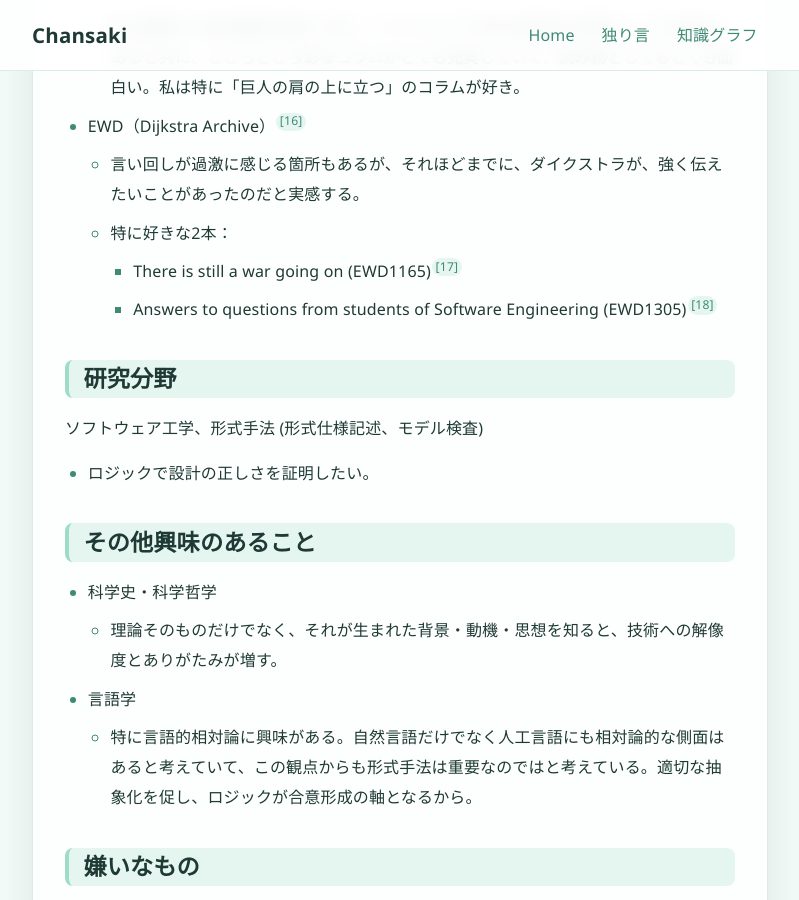
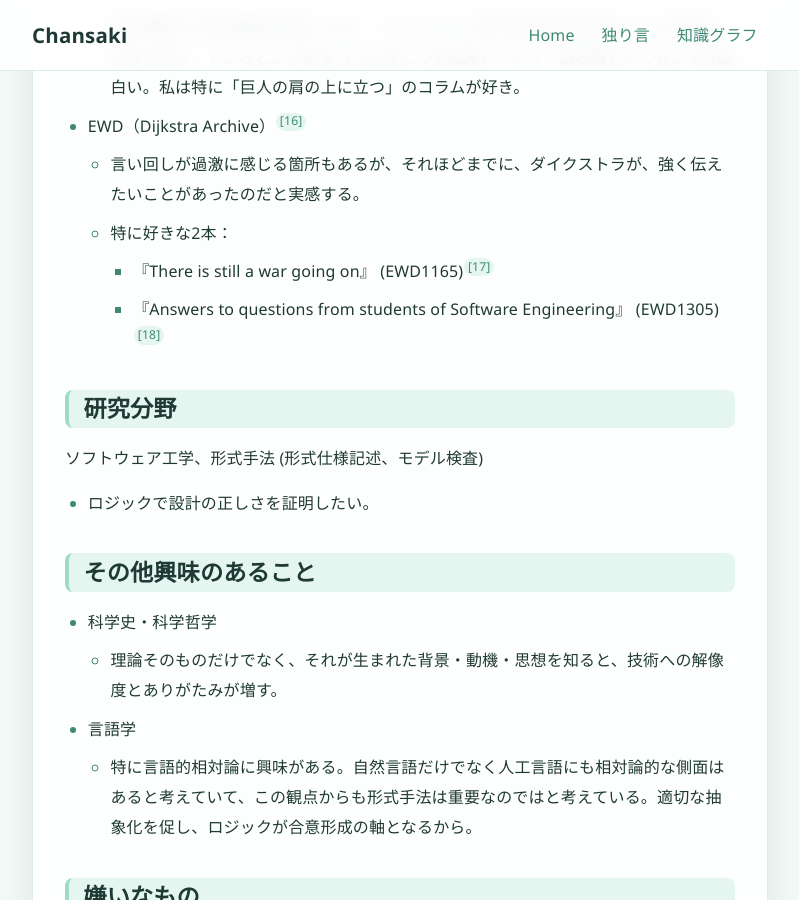
Before and after one commit to chansaki3108341/chansaki3108341.github.io, a Jekyll site: the page built from index.md, in a window 1280 px wide and 900 px high, scrolled down 1624 px. Shown: the whole window, without its empty margins (240-1039 px from the left). Built offline with Jekyll 4.4.1, drawn with Linux system fonts in a browser that asks for light colours.

```diff
--- a/index.md
+++ b/index.md
@@ -43,8 +43,8 @@ description: PCにむかひて、心にうつりゆくよしなしごとを、
 - EWD（Dijkstra Archive）[[16]](#ref-16)
   - 言い回しが過激に感じる箇所もあるが、それほどまでに、ダイクストラが、強く伝えたいことがあったのだと実感する。
   - 特に好きな2本：
-    - There is still a war going on (EWD1165)[[17]](#ref-17)
-    - Answers to questions from students of Software Engineering (EWD1305)[[18]](#ref-18)
+    - 『There is still a war going on』 (EWD1165)[[17]](#ref-17)
+    - 『Answers to questions from students of Software Engineering』 (EWD1305)[[18]](#ref-18)
 
 <h2 id="research">研究分野</h2>
 
```
